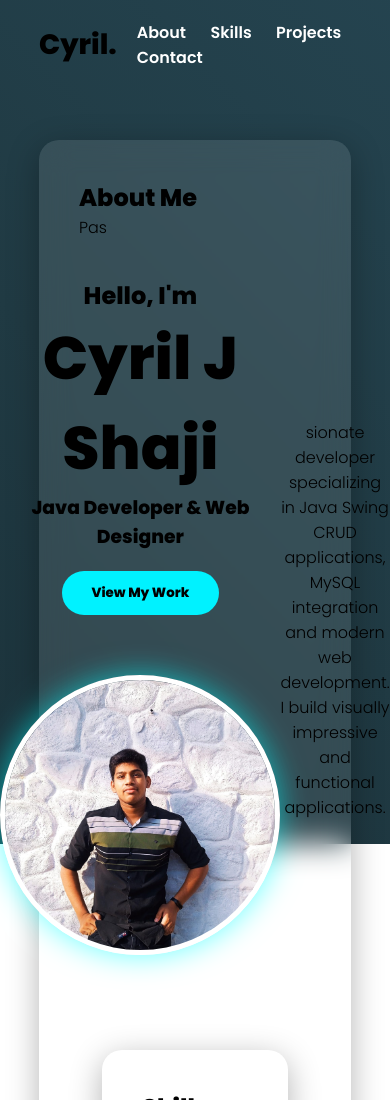
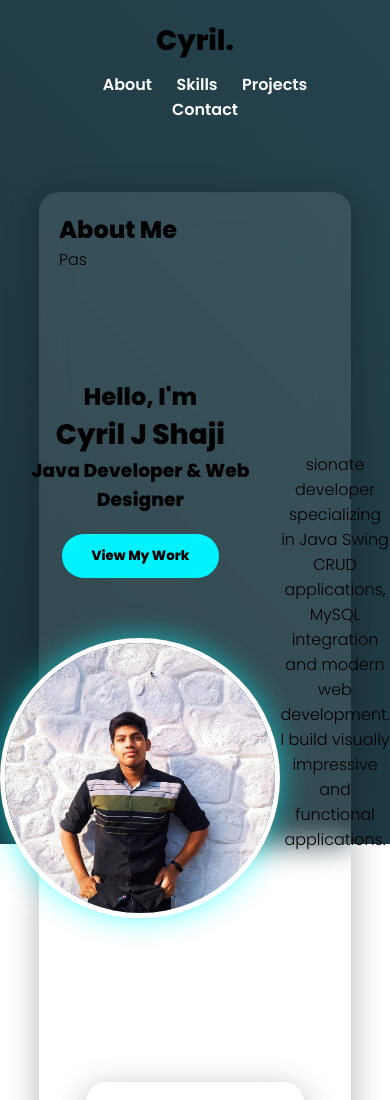
Before and after one commit to cyriljshaji2006-del/portfolio, a plain HTML site: page index.html in a window 390 px wide. Shown: the top 1100 px of the page. Drawn offline with Linux system fonts and the light colour scheme; a script that the page names is missing.

Commit message:
Implement mobile responsive styles in style.css
Added mobile responsiveness to the layout and adjusted styles for smaller screens.

```diff
--- a/style.css
+++ b/style.css
@@ -171,3 +171,27 @@ footer {
     50% { background-position: 100% 50%; }
     100% { background-position: 0% 50%; }
 }
+/* Mobile Responsive */
+@media (max-width: 768px) {
+
+    header {
+        flex-direction: column;
+        text-align: center;
+    }
+
+    nav {
+        margin-top: 10px;
+    }
+
+    .hero-text h1 {
+        font-size: 28px;
+    }
+
+    .skill-grid {
+        grid-template-columns: 1fr 1fr;
+    }
+
+    .glass-section {
+        padding: 20px;
+    }
+}
```
